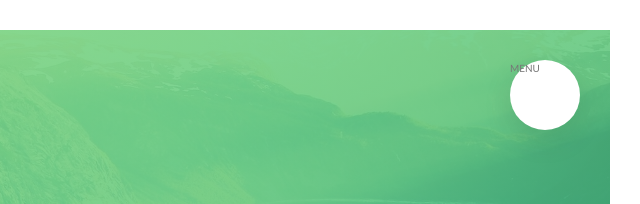
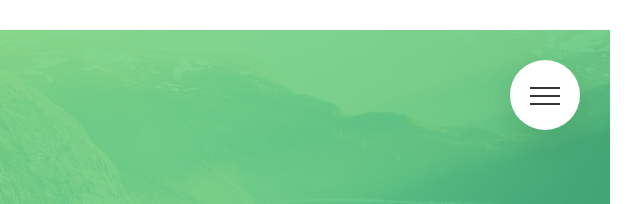
Before and after one commit to ralph8892/NeiTours, a website: page index.html in a window 1280 px wide. Shown: the top 204 px of the page, 640-1280 px from the left. Drawn offline with Linux system fonts and the light colour scheme.

Commit message:
navigation completed

```diff
--- a/index.html
+++ b/index.html
@@ -12,7 +12,9 @@
   <body>
     <div class="navigation">
       <input type="checkbox" class="navigation__checkbox" id="navi-toggle">
-      <label for="navi-toggle" class="navigation__button">MENU</label>
+      <label for="navi-toggle" class="navigation__button">
+        <span class="navigation__icon">&nbsp;</span>
+      </label>
       <div class="navigation__background">&nbsp;</div>
 
       <nav class="navigation__nav">
--- a/sass/layout/_navigation.scss
+++ b/sass/layout/_navigation.scss
@@ -13,6 +13,8 @@
     border-radius: 50%;
     z-index: 2000;
     box-shadow: 0 1rem 3rem rgba($color-black, .1);
+    text-align: center;
+    cursor: pointer;
   }
 
   &__background {
@@ -38,7 +40,7 @@
 
     opacity: 0;
     width: 0;
-    transition: all .12s cubic-bezier(0.68, -0.55, 0.265, 1.55);
+    transition: all .8s cubic-bezier(0.68, -0.55, 0.265, 1.55);
   }
 
   &__list {
@@ -93,4 +95,51 @@
     opacity: 1;
     width: 100%;
   }
+
+  &__icon {
+    position: relative;
+    margin-top: 3.5rem;
+
+    &,
+    &::before,
+    &::after {
+      width: 3rem;
+      height: 2px;
+      background-color: $color-dark-gray-2;
+      display: inline-block;
+    }
+
+    &::before,
+    &::after {
+      content: "";
+      position: absolute;
+      left: 0;
+      transition: all .2s;
+    }
+
+    &::before { top: -.8rem; /*transform-origin: left;*/ }
+    &::after { top: .8rem; }
+  }
+
+  &__button:hover &__icon::before {
+    top: -1rem;
+  }
+
+  &__button:hover &__icon::after {
+    top: 1rem;
+  }
+
+  &__checkbox:checked + &__button &__icon {
+    background-color: transparent;
+  }
+
+  &__checkbox:checked + &__button &__icon::before {
+    top: 0;
+    transform: rotate(135deg);
+  }
+
+  &__checkbox:checked + &__button &__icon::after {
+    top: 0;
+    transform: rotate(-45deg);
+  }
 }
```
Also changed, not shown: css/styles.css, 1 other file.
